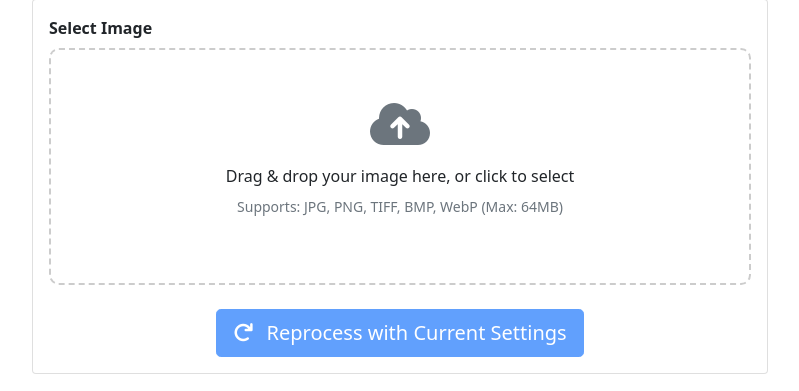
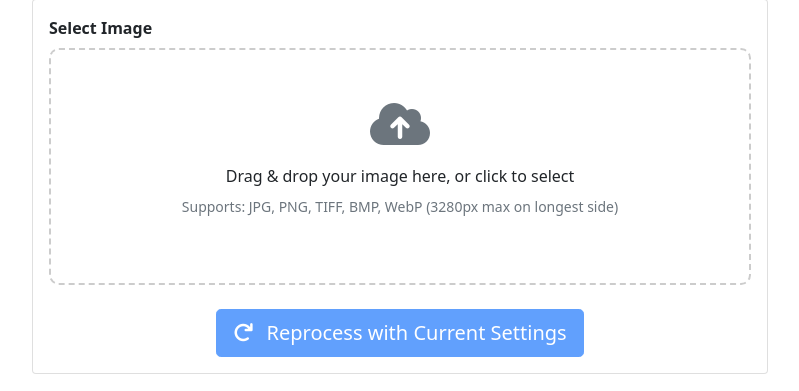
Before and after one commit to timothyfaris/greyShift, a Flask app: page / in a window 1280 px wide. Shown: the part 293-684 px from the top of the page, without its empty margins (240-1039 px from the left). Run offline with Flask 3, Linux system fonts and the light colour scheme; some libraries are stand-ins or nearby versions.

Commit message:
Simplify dimension limit text

```diff
--- a/templates/index.html
+++ b/templates/index.html
@@ -178,7 +178,7 @@
                                 <div class="drag-drop-area" id="dragDropArea">
                                     <i class="fas fa-cloud-upload-alt fa-3x text-muted mb-3"></i>
                                     <p class="mb-2">Drag & drop your image here, or click to select</p>
-                                    <p class="text-muted small">Supports: JPG, PNG, TIFF, BMP, WebP (Max: 64MB)</p>
+                                    <p class="text-muted small">Supports: JPG, PNG, TIFF, BMP, WebP (3280px max on longest side)</p>
                                     <input type="file" id="fileInput" name="file" accept="image/*" class="d-none">
                                 </div>
                                 <div id="fileInfo" class="mt-2 text-muted small" style="display: none;"></div>
```
